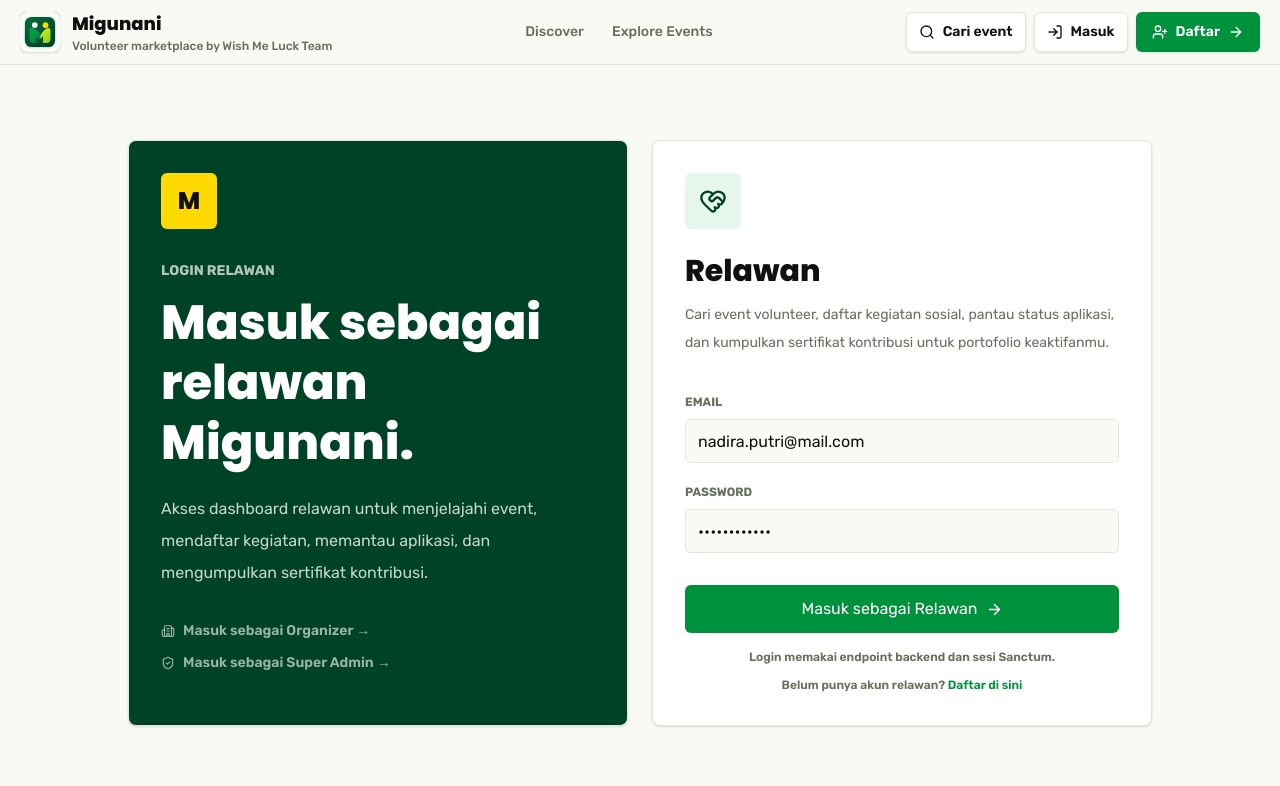
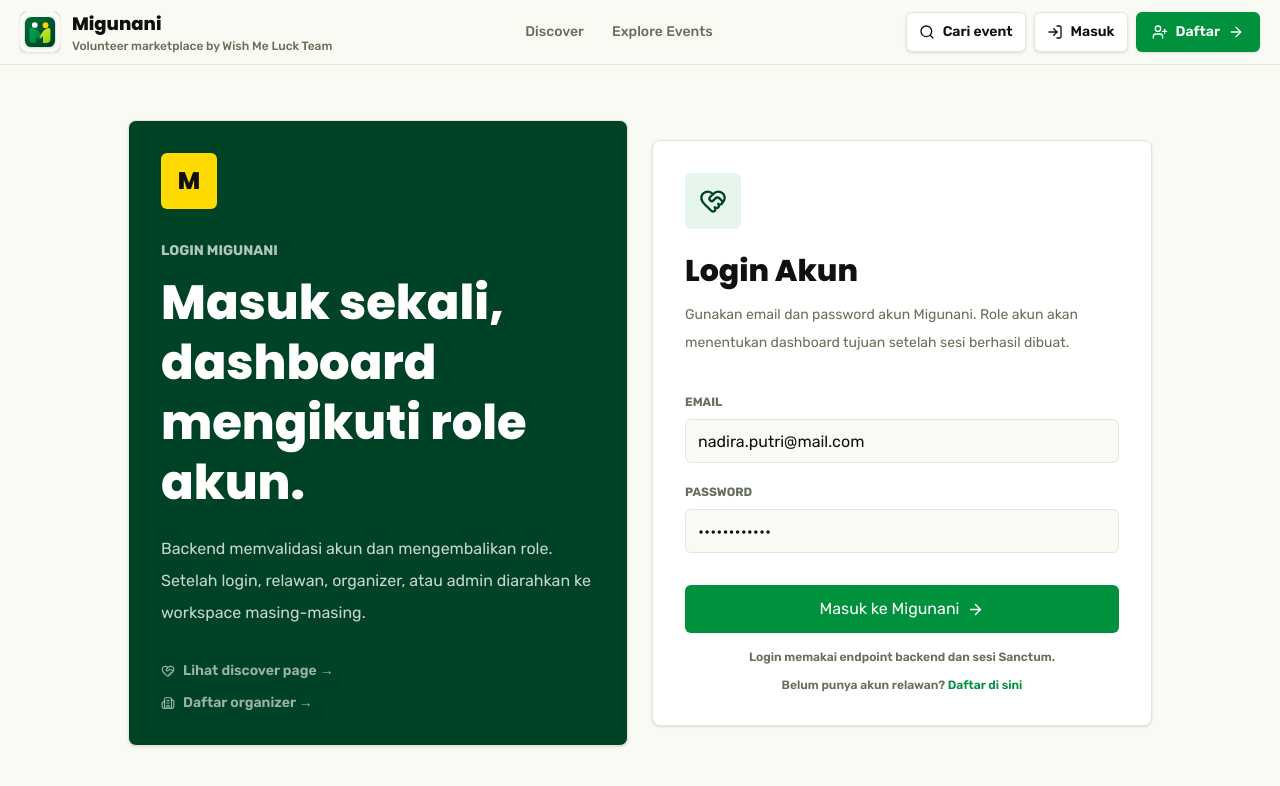
Before and after one commit to eggnocent/app-volunteer, a React (Vite) app: page /login in a window 1280 px wide. Shown: the top 786 px of the page. Built offline with nearby package versions, Linux system fonts and the light colour scheme; no server answers.

Commit message:
feat: make root login role aware

```diff
--- a/src/layouts/MobileNav.tsx
+++ b/src/layouts/MobileNav.tsx
@@ -28,9 +28,9 @@ type MobileNavItem = {
 }
 
 const publicItems: MobileNavItem[] = [
-  { label: 'Home', to: '/', icon: Home },
+  { label: 'Home', to: '/home', icon: Home },
   { label: 'Explore', to: '/events', icon: Search },
-  { label: 'Masuk', to: '/login', icon: LogIn },
+  { label: 'Masuk', to: '/', icon: LogIn },
   { label: 'Daftar', to: '/register', icon: UserPlus },
 ]
 
--- a/src/layouts/SiteHeader.tsx
+++ b/src/layouts/SiteHeader.tsx
@@ -5,7 +5,7 @@ import { Logo } from '@/layouts/Logo'
 import { cn } from '@/lib/utils'
 
 const publicNavItems = [
-  { label: 'Discover', to: '/' },
+  { label: 'Discover', to: '/home' },
   { label: 'Explore Events', to: '/events' },
 ]
 
@@ -42,7 +42,7 @@ export function SiteHeader() {
             Cari event
           </NavLink>
           <NavLink
-            to="/login"
+            to="/"
             className="inline-flex h-10 items-center gap-2 rounded-md border bg-card px-3 text-sm font-semibold text-foreground shadow-sm transition hover:bg-muted"
           >
             <LogIn size={16} />
@@ -59,7 +59,7 @@ export function SiteHeader() {
         </div>
 
         <NavLink
-          to="/login"
+          to="/"
           className="inline-flex size-10 items-center justify-center rounded-md border bg-card text-foreground shadow-sm md:hidden"
           aria-label="Open login"
         >
--- a/src/pages/AdminPortalPage.tsx
+++ b/src/pages/AdminPortalPage.tsx
@@ -52,13 +52,13 @@ export function AdminPortalPage() {
           </p>
           <div className="mt-8 space-y-3">
             <Link
-              to="/login"
+              to="/?next=%2Fvolunteer%2Fdashboard"
               className="flex items-center gap-2 text-sm font-semibold text-primary-foreground/60 transition hover:text-primary-foreground"
             >
               Masuk sebagai Relawan →
             </Link>
             <Link
-              to="/organizer"
+              to="/?next=%2Forganizer%2Fdashboard"
               className="flex items-center gap-2 text-sm font-semibold text-primary-foreground/60 transition hover:text-primary-foreground"
             >
               Masuk sebagai Organizer →
--- a/src/pages/EventDetailPage.tsx
+++ b/src/pages/EventDetailPage.tsx
@@ -86,7 +86,7 @@ export function EventDetailPage({ viewer = 'public' }: EventDetailPageProps) {
   const isOrganizerView = viewer === 'organizer'
   const applyHref = isVolunteerView
     ? `/volunteer/apply/${event.id}`
-    : `/login?next=${encodeURIComponent(`/volunteer/apply/${event.id}`)}`
+    : `/?next=${encodeURIComponent(`/volunteer/apply/${event.id}`)}`
   const backHref = isVolunteerView
     ? '/volunteer/dashboard'
     : isOrganizerView
--- a/src/pages/HomePage.tsx
+++ b/src/pages/HomePage.tsx
@@ -131,7 +131,7 @@ export function HomePage() {
                 sertifikat, dan impact summary.
               </p>
               <Link
-                to="/login"
+                to="/?next=%2Fvolunteer%2Fdashboard"
                 className="mt-5 inline-flex items-center gap-2 text-sm font-bold"
               >
                 Masuk sebagai relawan
@@ -153,7 +153,7 @@ export function HomePage() {
                 </span>
               </div>
               <Link
-                to="/organizer"
+                to="/?next=%2Forganizer%2Fdashboard"
                 className="mt-5 inline-flex items-center gap-2 text-sm font-bold text-primary"
               >
                 Masuk sebagai organizer
--- a/src/pages/LoginPage.tsx
+++ b/src/pages/LoginPage.tsx
@@ -1,4 +1,4 @@
-import { ArrowRight, Building2, HeartHandshake, ShieldCheck } from 'lucide-react'
+import { ArrowRight, Building2, HeartHandshake } from 'lucide-react'
 import { useState } from 'react'
 import { Link, useNavigate, useSearchParams } from 'react-router-dom'
 
@@ -14,13 +14,16 @@ export function LoginPage() {
   const [password, setPassword] = useState('prototype123')
   const [loginError, setLoginError] = useState<string | null>(null)
   const nextParam = searchParams.get('next')
-  const nextHref = nextParam?.startsWith('/volunteer/')
-    ? nextParam
-    : '/volunteer/dashboard'
-  const registerHref =
-    nextHref === '/volunteer/dashboard'
+  const nextHref = getSafeNextHref(nextParam)
+  const registerHref = nextHref.startsWith('/organizer/')
+    ? '/organizer/register'
+    : nextHref === '/volunteer/dashboard'
       ? '/register'
       : `/register?next=${encodeURIComponent(nextHref)}`
+  const registerLabel = nextHref.startsWith('/organizer/')
+    ? 'Belum punya akun organizer?'
+    : 'Belum punya akun relawan?'
+  const canRegister = !nextHref.startsWith('/portal/')
   const isSubmitting = status === 'loading'
 
   async function handleSubmit(event: FormEvent<HTMLFormElement>) {
@@ -29,7 +32,7 @@ export function LoginPage() {
 
     try {
       const user = await login({ email, password })
-      navigate(user.role === 'volunteer' ? nextHref : getRoleHome(user.role), {
+      navigate(isNextAllowedForRole(nextHref, user.role) ? nextHref : getRoleHome(user.role), {
         replace: true,
       })
     } catch (error) {
@@ -45,29 +48,29 @@ export function LoginPage() {
             M
           </span>
           <p className="mt-8 text-sm font-bold uppercase text-primary-foreground/70">
-            Login Relawan
+            Login Migunani
           </p>
           <h1 className="mt-3 font-heading text-4xl font-extrabold leading-tight sm:text-5xl">
-            Masuk sebagai relawan Migunani.
+            Masuk sekali, dashboard mengikuti role akun.
           </h1>
           <p className="mt-5 max-w-xl text-base leading-8 text-primary-foreground/78">
-            Akses dashboard relawan untuk menjelajahi event, mendaftar kegiatan,
-            memantau aplikasi, dan mengumpulkan sertifikat kontribusi.
+            Backend memvalidasi akun dan mengembalikan role. Setelah login,
+            relawan, organizer, atau admin diarahkan ke workspace masing-masing.
           </p>
           <div className="mt-8 space-y-3">
             <Link
-              to="/organizer"
+              to="/home"
+              className="flex items-center gap-2 text-sm font-semibold text-primary-foreground/60 transition hover:text-primary-foreground"
+            >
+              <HeartHandshake size={14} />
+              Lihat discover page →
+            </Link>
+            <Link
+              to="/organizer/register"
               className="flex items-center gap-2 text-sm font-semibold text-primary-foreground/60 transition hover:text-primary-foreground"
             >
               <Building2 size={14} />
-              Masuk sebagai Organizer →
-            </Link>
-            <Link
-              to="/portal"
-              className="flex items-center gap-2 text-sm font-semibold text-primary-foreground/60 transition hover:text-primary-foreground"
-            >
-              <ShieldCheck size={14} />
-              Masuk sebagai Super Admin →
+              Daftar organizer →
             </Link>
           </div>
         </div>
@@ -80,10 +83,10 @@ export function LoginPage() {
             <span className="flex size-14 items-center justify-center rounded-md bg-accent text-accent-foreground">
               <HeartHandshake size={28} />
             </span>
-            <h2 className="mt-6 font-heading text-3xl font-extrabold">Relawan</h2>
+            <h2 className="mt-6 font-heading text-3xl font-extrabold">Login Akun</h2>
             <p className="mt-3 text-sm leading-7 text-muted-foreground">
-              Cari event volunteer, daftar kegiatan sosial, pantau status aplikasi,
-              dan kumpulkan sertifikat kontribusi untuk portofolio keaktifanmu.
+              Gunakan email dan password akun Migunani. Role akun akan menentukan
+              dashboard tujuan setelah sesi berhasil dibuat.
             </p>
 
             <div className="mt-8 space-y-4">
@@ -92,7 +95,7 @@ export function LoginPage() {
                 <input
                   required
                   type="email"
-                  placeholder="relawan@migunani.id"
+                  placeholder="nama@migunani.id"
                   value={email}
                   onChange={(event) => setEmail(event.target.value)}
                   className="mt-1.5 h-11 w-full rounded-md border bg-background px-3 text-sm font-semibold outline-none transition placeholder:text-muted-foreground focus:border-primary focus:ring-2 focus:ring-primary/15"
@@ -125,15 +128,16 @@ export function LoginPage() {
               {isSubmitting
                 ? 'Memproses...'
                 : nextHref === '/volunteer/dashboard'
-                ? 'Masuk sebagai Relawan'
-                : 'Masuk dan lanjut daftar event'}
+                  ? 'Masuk ke Migunani'
+                  : 'Masuk dan lanjutkan'}
               <ArrowRight size={17} />
             </button>
             <p className="mt-4 text-center text-xs font-semibold text-muted-foreground">
               Login memakai endpoint backend dan sesi Sanctum.
             </p>
+            {canRegister ? (
               <p className="mt-3 text-center text-xs font-semibold text-muted-foreground">
-              Belum punya akun relawan?{' '}
+                {registerLabel}{' '}
                 <Link
                   to={registerHref}
                   className="text-primary transition hover:text-deep-green"
@@ -141,6 +145,7 @@ export function LoginPage() {
                   Daftar di sini
                 </Link>
               </p>
+            ) : null}
           </form>
         </div>
       </section>
@@ -160,6 +165,30 @@ function getRoleHome(role: UserRole) {
   return '/volunteer/dashboard'
 }
 
+function getSafeNextHref(nextParam: string | null) {
+  if (
+    nextParam?.startsWith('/volunteer/') ||
+    nextParam?.startsWith('/organizer/') ||
+    nextParam?.startsWith('/portal/')
+  ) {
+    return nextParam
+  }
+
+  return '/volunteer/dashboard'
+}
+
+function isNextAllowedForRole(nextHref: string, role: UserRole) {
+  if (role === 'admin') {
+    return nextHref.startsWith('/portal/')
+  }
+
+  if (role === 'organizer') {
+    return nextHref.startsWith('/organizer/')
+  }
+
+  return nextHref.startsWith('/volunteer/')
+}
+
 function getErrorMessage(error: unknown) {
   if (error instanceof Error) {
     return error.message
--- a/src/pages/NotFoundPage.tsx
+++ b/src/pages/NotFoundPage.tsx
@@ -10,7 +10,7 @@ export function NotFoundPage() {
       description="URL ini belum tersedia di Migunani."
     >
       <Link
-        to="/"
+        to="/home"
         className="inline-flex h-11 items-center rounded-md bg-primary px-5 text-sm font-bold text-primary-foreground transition hover:bg-deep-green"
       >
         Kembali ke Discover
--- a/src/pages/OrganizerLoginPage.tsx
+++ b/src/pages/OrganizerLoginPage.tsx
@@ -52,13 +52,13 @@ export function OrganizerLoginPage() {
           </p>
           <div className="mt-8 space-y-3">
             <Link
-              to="/login"
+              to="/?next=%2Fvolunteer%2Fdashboard"
               className="flex items-center gap-2 text-sm font-semibold text-primary-foreground/60 transition hover:text-primary-foreground"
             >
               Masuk sebagai Relawan →
             </Link>
             <Link
-              to="/portal"
+              to="/?next=%2Fportal%2Fdashboard"
               className="flex items-center gap-2 text-sm font-semibold text-primary-foreground/60 transition hover:text-primary-foreground"
             >
               Masuk sebagai Super Admin →
--- a/src/pages/RegisterPage.tsx
+++ b/src/pages/RegisterPage.tsx
@@ -77,7 +77,11 @@ export function RegisterPage({ role }: RegisterPageProps) {
       : isOrganizer
         ? '/organizer/dashboard'
         : '/volunteer/dashboard'
-  const loginHref = isOrganizer ? '/organizer' : '/login'
+  const loginHref = isOrganizer
+    ? '/?next=%2Forganizer%2Fdashboard'
+    : nextParam?.startsWith('/volunteer/')
+      ? `/?next=${encodeURIComponent(nextParam)}`
+      : '/'
 
   function handleSubmit(event: FormEvent<HTMLFormElement>) {
     event.preventDefault()
```
Also changed, not shown: src/routes/AppRoutes.tsx (+5 -4 lines). Lines whose indentation alone changed are shown as unchanged.
